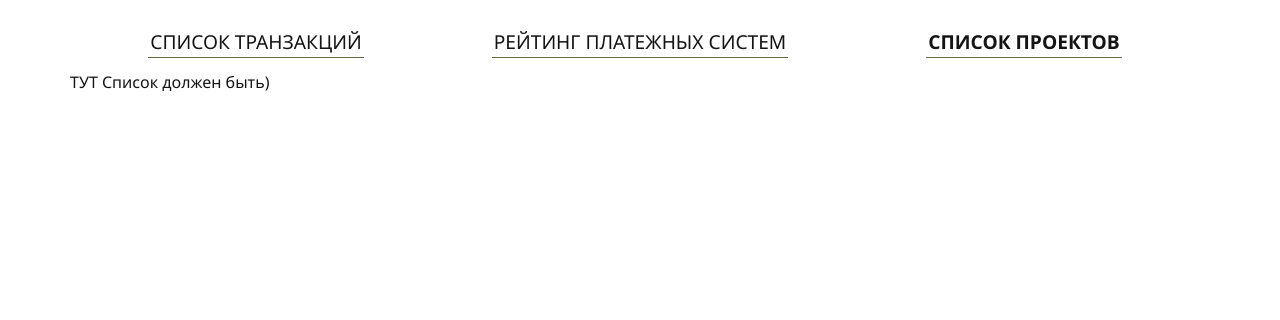
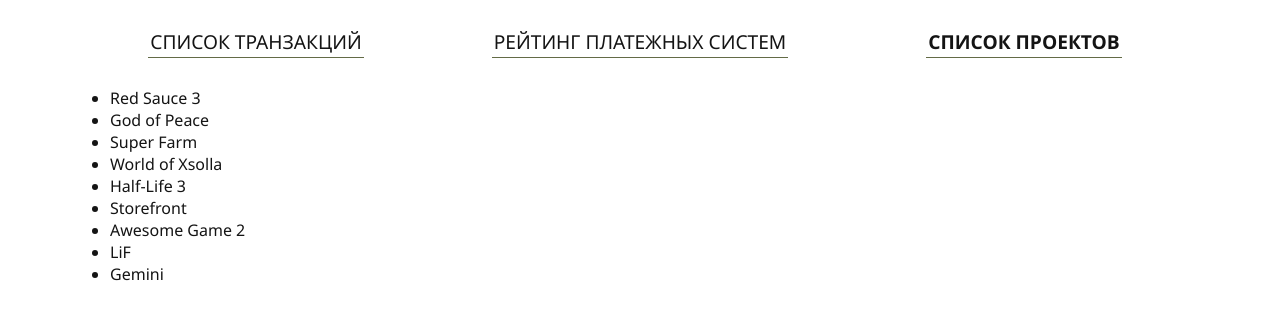
Before and after one commit to rmakurin/xsolla-test-app, a React app: page /list in a window 1280 px wide. Shown: the top 320 px of the page. Built offline with nearby package versions, Linux system fonts and the light colour scheme; the HTML template or start-up script is replaced by a standard one.

Commit message:
add projects list

```diff
--- a/src/components/List.tsx
+++ b/src/components/List.tsx
@@ -1,11 +1,27 @@
 import React, { Component } from 'react';
 import Wrapper from './Wrapper';
+
+const Projects = [
+  'Red Sauce 3',
+  'God of Peace',
+  'Super Farm',
+  'World of Xsolla',
+  'Half-Life 3',
+  'Storefront',
+  'Awesome Game 2',
+  'LiF',
+  'Gemini'
+];
 
 class List extends Component {
   render() {
     return (
       <Wrapper>
-        <div className='List'>ТУТ Список должен быть)</div>
+        <ul className='List'>
+          {Projects.map((entry, index) => (
+            <li key={index}>{entry}</li>
+          ))}
+        </ul>
       </Wrapper>
     );
   }
```
